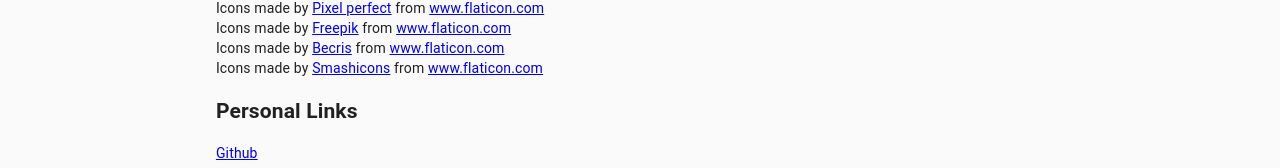
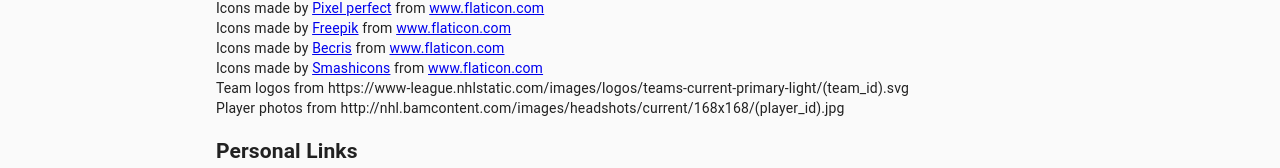
Before and after one commit to ngo-simon/puck_watch, a React (Create React App) app: page /about in a window 1280 px wide. Shown: the part 495-663 px from the top of the page. Built offline with nearby package versions, Linux system fonts and the light colour scheme; no server answers.

Commit message:
updating about and readme files

```diff
--- a/package.json
+++ b/package.json
@@ -27,7 +27,8 @@
     "start": "react-scripts start",
     "build": "react-scripts build",
     "test": "react-scripts test",
-    "eject": "react-scripts eject"
+    "eject": "react-scripts eject",
+    "deploy": "git push heroku master"
   },
   "eslintConfig": {
     "extends": "react-app"
--- a/src/components/About.js
+++ b/src/components/About.js
@@ -23,6 +23,8 @@
           <div>Icons made by <a href="https://www.freepik.com" title="Freepik">Freepik</a> from <a href="https://www.flaticon.com/" title="Flaticon">www.flaticon.com</a></div>
           <div>Icons made by <a href="https://creativemarket.com/Becris" title="Becris">Becris</a> from <a href="https://www.flaticon.com/" title="Flaticon">www.flaticon.com</a></div>
           <div>Icons made by <a href="https://www.flaticon.com/authors/smashicons" title="Smashicons">Smashicons</a> from <a href="https://www.flaticon.com/" title="Flaticon">www.flaticon.com</a></div>
+          <div>Team logos from https://www-league.nhlstatic.com/images/logos/teams-current-primary-light/(team_id).svg</div>
+          <div>Player photos from http://nhl.bamcontent.com/images/headshots/current/168x168/(player_id).jpg</div>
         </div>
       </div>
       <h2>Personal Links</h2>
```
Also changed, not shown: 1 other file (tests, documents, lock files or other folders).
